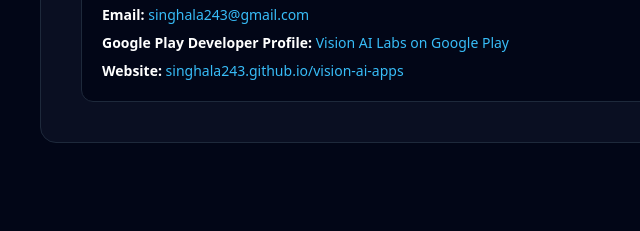
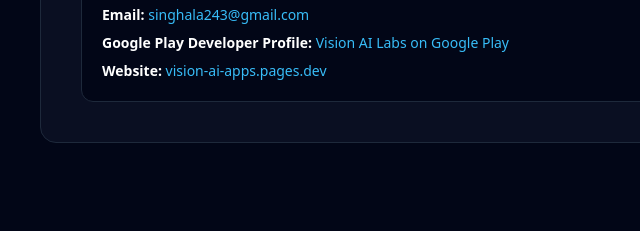
Before and after one commit to singhala243/vision-ai-apps, a plain HTML site: page privacy-watereject.html in a window 1280 px wide. Shown: the part 2875-3106 px from the top of the page, 176-816 px from the left. Drawn offline with nearby package versions, Linux system fonts and the light colour scheme.

Commit message:
Update official website domain to vision-ai-apps.pages.dev

```diff
--- a/privacy-watereject.html
+++ b/privacy-watereject.html
@@ -253,7 +253,7 @@
           <p><strong class="text-white">Developer:</strong> Vision AI Labs</p>
           <p><strong class="text-white">Email:</strong> <a href="mailto:singhala243@gmail.com" class="text-sky-400 hover:underline">singhala243@gmail.com</a></p>
           <p><strong class="text-white">Google Play Developer Profile:</strong> <a href="https://play.google.com/store/apps/developer?id=Vision+AI+Labs" target="_blank" rel="noopener" class="text-sky-400 hover:underline">Vision AI Labs on Google Play</a></p>
-          <p><strong class="text-white">Website:</strong> <a href="https://singhala243.github.io/vision-ai-apps/" target="_blank" rel="noopener" class="text-sky-400 hover:underline">singhala243.github.io/vision-ai-apps</a></p>
+          <p><strong class="text-white">Website:</strong> <a href="https://vision-ai-apps.pages.dev/" target="_blank" rel="noopener" class="text-sky-400 hover:underline">vision-ai-apps.pages.dev</a></p>
         </div>
       </section>
 
```
Also changed, not shown: app-ads.txt, 1 other file.
